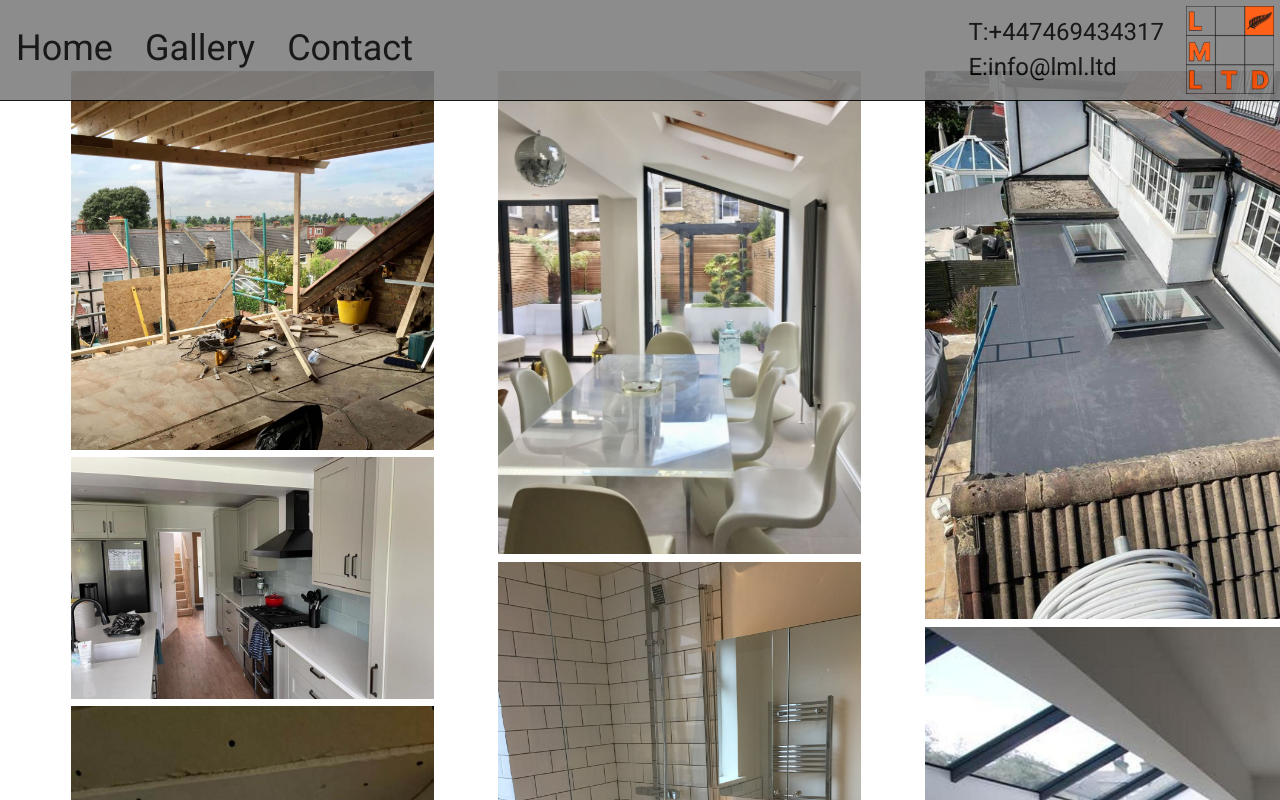
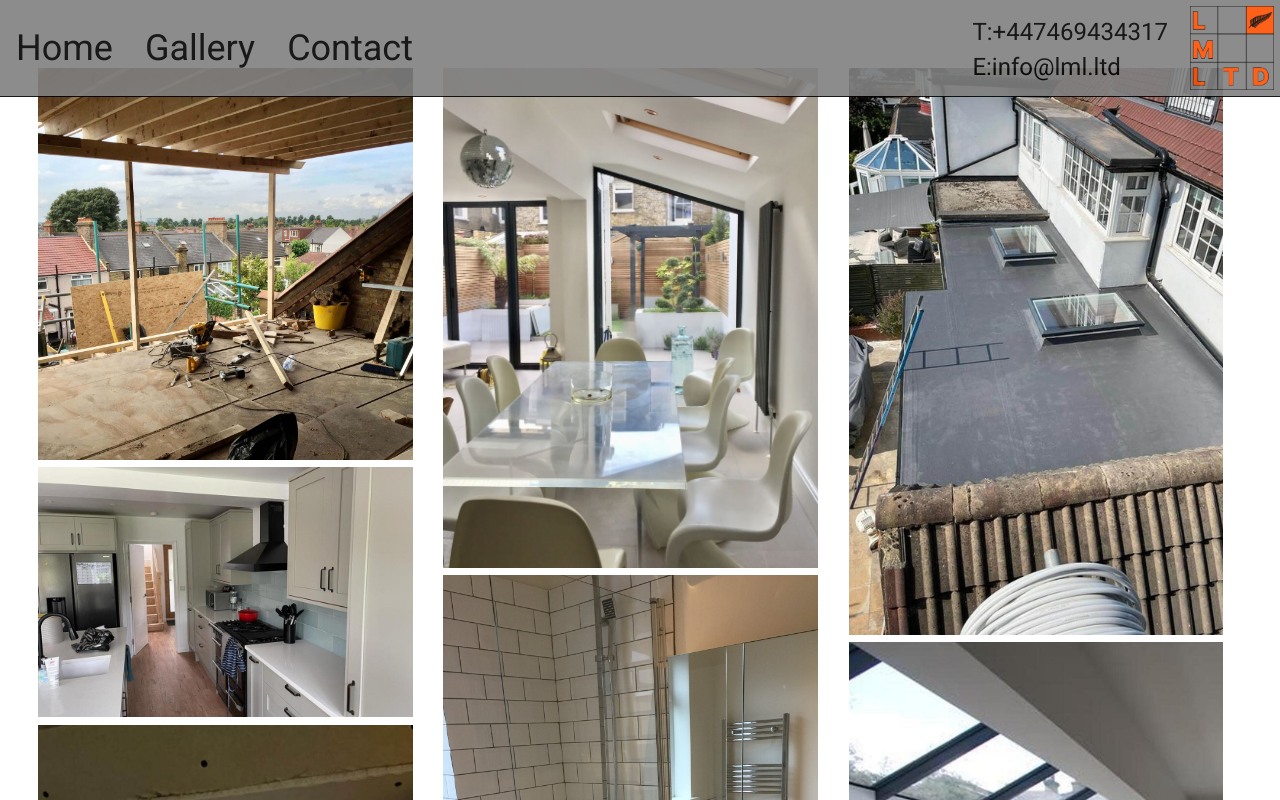
Before and after one commit to hexhax7/Test-nextjs, a Next.js app in the folder loftmaker/: page /gallery in a window 1280 px wide. Shown: the top 800 px of the page. Built offline with nearby package versions, Linux system fonts and the light colour scheme.

Commit message:
repsonsiveness

```diff
--- a/loftmaker/Components/AnimatedTextWord.js
+++ b/loftmaker/Components/AnimatedTextWord.js
@@ -37,7 +37,7 @@ const AnimatedTextWord = ({ text }) => {
 
   return (
     <motion.div
-      style={{ overflow: "hidden", display: "flex" }}
+      style={{ overflow: "hidden", display: "flex" , width:"100%"}}
       className={styles.mainheader}
       variants={container}
       initial="hidden"
--- a/loftmaker/pages/index.js
+++ b/loftmaker/pages/index.js
@@ -150,7 +150,7 @@ export default function Home({ mainHeaderText}) {
             </span>
               <motion.div style={{y}}>
               <span className='Span-Margin-Left hidden'>
-              <Image className='Content-Image ' loading='lazy' src="/72.jpg" width={736} height={981} blurDataURL="data:..." placeholder="blur" alt="DoorKnob"style={{
+              <Image className='Content-Image Show-1377' loading='lazy' src="/72.jpg" width={736} height={981} blurDataURL="data:..." placeholder="blur" alt="DoorKnob"style={{
 
                         width: 'auto ',
                         height: '45vh',
--- a/loftmaker/styles/Home.module.css
+++ b/loftmaker/styles/Home.module.css
@@ -6,8 +6,8 @@
   align-items: center;
   justify-content: center;
   height: 100vh;
-	font-size: 8rem;
-	width: 100%;
+	font-size: 10vw;
+	max-width: 100%;
   margin-left: auto;
   margin-right: auto;
   z-index: 10;
--- a/loftmaker/styles/globals.css
+++ b/loftmaker/styles/globals.css
@@ -128,6 +128,7 @@ ul{
 .image-slide-div{
   height: 100vh;
   margin: 5%;
+  margin-bottom: 2%;
 }
 
 @media (orientation: portrait) and (max-width: 800px) {
@@ -337,7 +338,7 @@ ul{
 	font-family: 'Nunito', sans-serif;
 	text-decoration: none;
 	color: #fe5000;
-	border-bottom: solid 2px #fe5000;
+	border-bottom: solid 2px #fe5000
 
 
 }
@@ -432,7 +433,8 @@ ul{
 }
 
 .logo{
-	width: 100px;
+	height: 12vh;
+  width: auto;
 	float: right;
 	padding: 0.5%;
 
@@ -735,7 +737,7 @@ button[type="submit"]:hover {
 .Gallery_FlexBox{
   padding-top: 5%;
   display: flex;
-  margin-left: 5%;
+  margin-left: 2.5%;
   flex-direction: column;
 
   flex-wrap: wrap;
@@ -744,6 +746,8 @@ button[type="submit"]:hover {
 }
 .MGallery{
   display: flex;
+  margin-left: 0%;
+  max-width: 95%;
 }
 @media (orientation: portrait) and (max-width: 800px) {.MGallery{
   flex-direction: column;
@@ -753,3 +757,8 @@ button[type="submit"]:hover {
   margin-left: 2%;
 
 }
+
+
+.Contact li{
+    text-decoration: none;
+}
```
